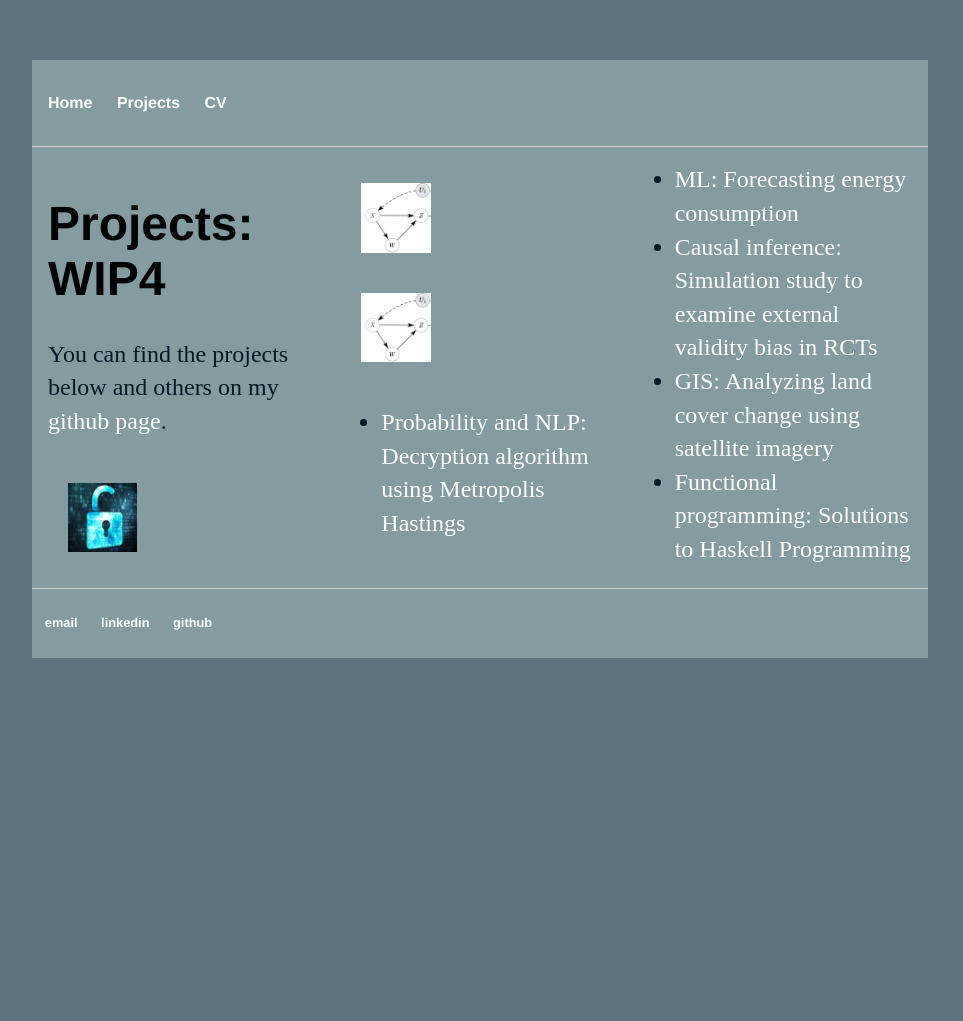
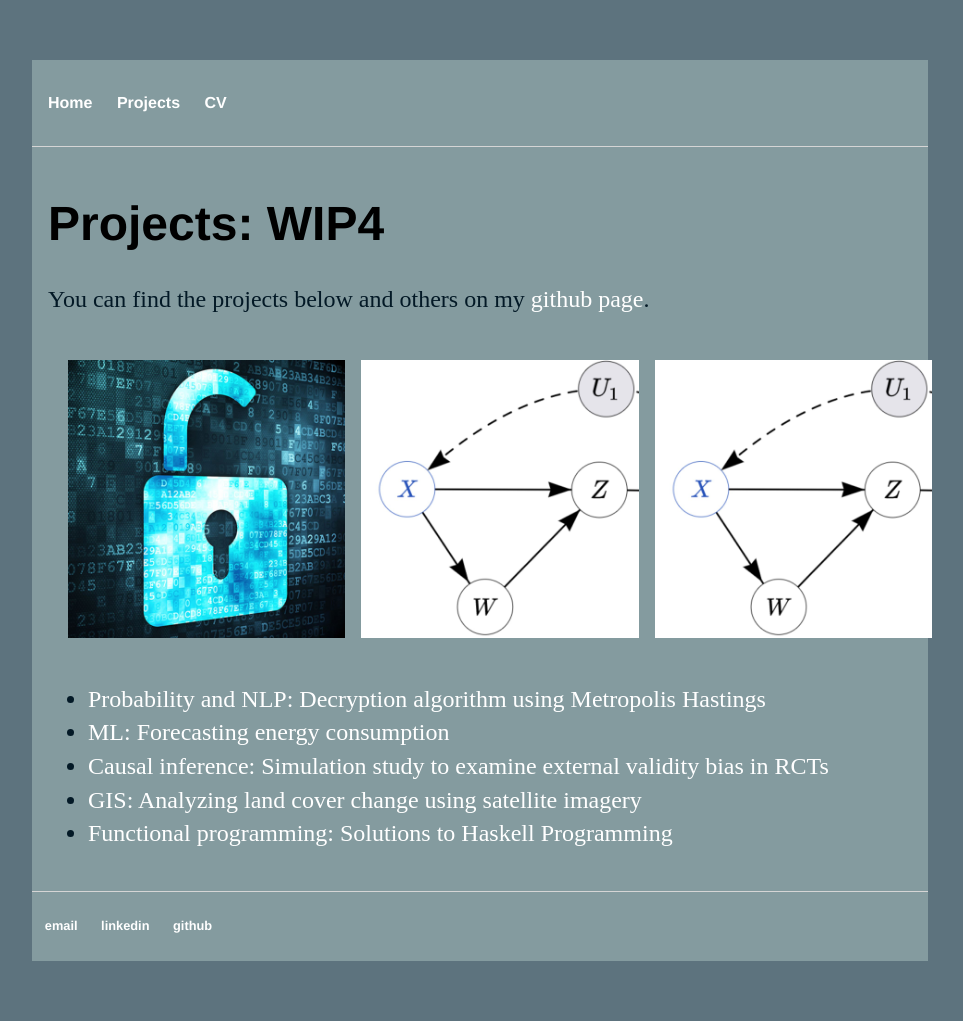
Before and after one commit to trishasingh/trishasingh.github.io, a Jekyll site: the page built from projects/index.html, in a window 1280 px wide. Shown: the whole page, without its empty margins (160-1123 px from the left). Built offline with Jekyll 4.4.1, drawn with Linux system fonts in a browser that asks for light colours; before the commit the page ends 900 px from its top, so only the background shows below that.

Commit message:
project grid (#20)

```diff
--- a/projects/index.html
+++ b/projects/index.html
@@ -5,17 +5,17 @@ title: Trisha Singh's Projects
 
 <style>
 
-	  .projects { column-count: 3; }
+	  .projgrid { column-count: 3; }
 
 		.gridimg {
 			position: relative;
-			width: 50%;
+			width: 100%;
 			padding: 20px
 		}
 
 		.img {
 			display: block;
-			width: 50%;
+			width: 100%;
 			height: auto;
 		}
 
@@ -26,7 +26,7 @@ title: Trisha Singh's Projects
 			left: 0;
 			right: 0;
 			height: 100%;
-			width: 50%;
+			width: 100%;
 			opacity: 0;
 			transition: .5s ease;
 			background-color: #AE8799;
@@ -55,6 +55,7 @@ title: Trisha Singh's Projects
 				You can find the projects below and others on my <a href="https://github.com/trishasingh">github page</a>.
 			</p>
 
+		<div class="projgrid">
 			<div class="gridimg">
 					<img src="../img/decryption.jpeg" alt="Avatar" class="img">
 					<div class="overlay">
@@ -73,6 +74,7 @@ title: Trisha Singh's Projects
 						<div class="gridtxt"><a href="https://github.com/trishasingh/mcmc-cipher">Probability and NLP: Decryption algorithm using Metropolis Hastings</a></div>
 					</div>
 			</div>
+		</div>
 
 			<ul class="projlist">
 				<li><a href="https://github.com/trishasingh/mcmc-cipher">Probability and NLP: Decryption algorithm using Metropolis Hastings</a></li>
```
